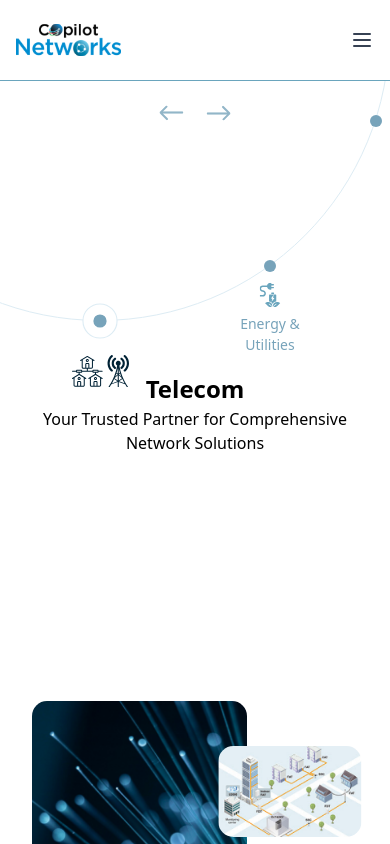
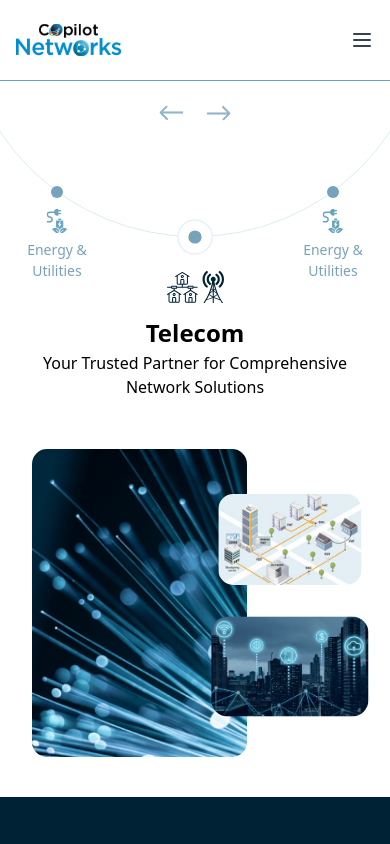
Before and after one commit to shreyaskyada/copilot-networks, a React (Vite) app: page / in a window 390 px wide. Shown: the top 844 px of the page. Built offline with nearby package versions, Linux system fonts and the light colour scheme; a web font is replaced by a local one.

Commit message:
fix: minor mobile responsive issue

```diff
--- a/src/modules/Home/components/HeroSection/CircularSlickSlider/CircularSlickSlider.tsx
+++ b/src/modules/Home/components/HeroSection/CircularSlickSlider/CircularSlickSlider.tsx
@@ -155,7 +155,7 @@ const CircularSlider: React.FC<CircularSliderProps> = ({
         </div>
 
         {/* Left section */}
-        <div className="relative flex min-h-[580px] w-screen min-w-[580px] flex-1 flex-col md:h-[60vh] md:w-[60vh] md:flex-row">
+        <div className="relative flex w-screen flex-1 flex-col md:h-[60vh] md:min-h-[580px] md:w-[60vh] md:min-w-[580px] md:flex-row">
           <div
             style={{ height: `${titlePadding}px` }}
             className="md:hidden"
@@ -169,7 +169,7 @@ const CircularSlider: React.FC<CircularSliderProps> = ({
             }}
           >
             <div
-              className="relative inset-0 size-[120vw] min-h-[580px] min-w-[580px] flex-1 -translate-x-[75%] rounded-full border border-[#DDECF4] md:size-[60vh]"
+              className="relative inset-0 size-[120vw] flex-1 -translate-x-[75%] rounded-full border border-[#DDECF4] md:size-[60vh] md:min-h-[580px] md:min-w-[580px]"
               ref={divRef}
               style={{
                 transform: `rotate(${rotation}deg)`,
```
